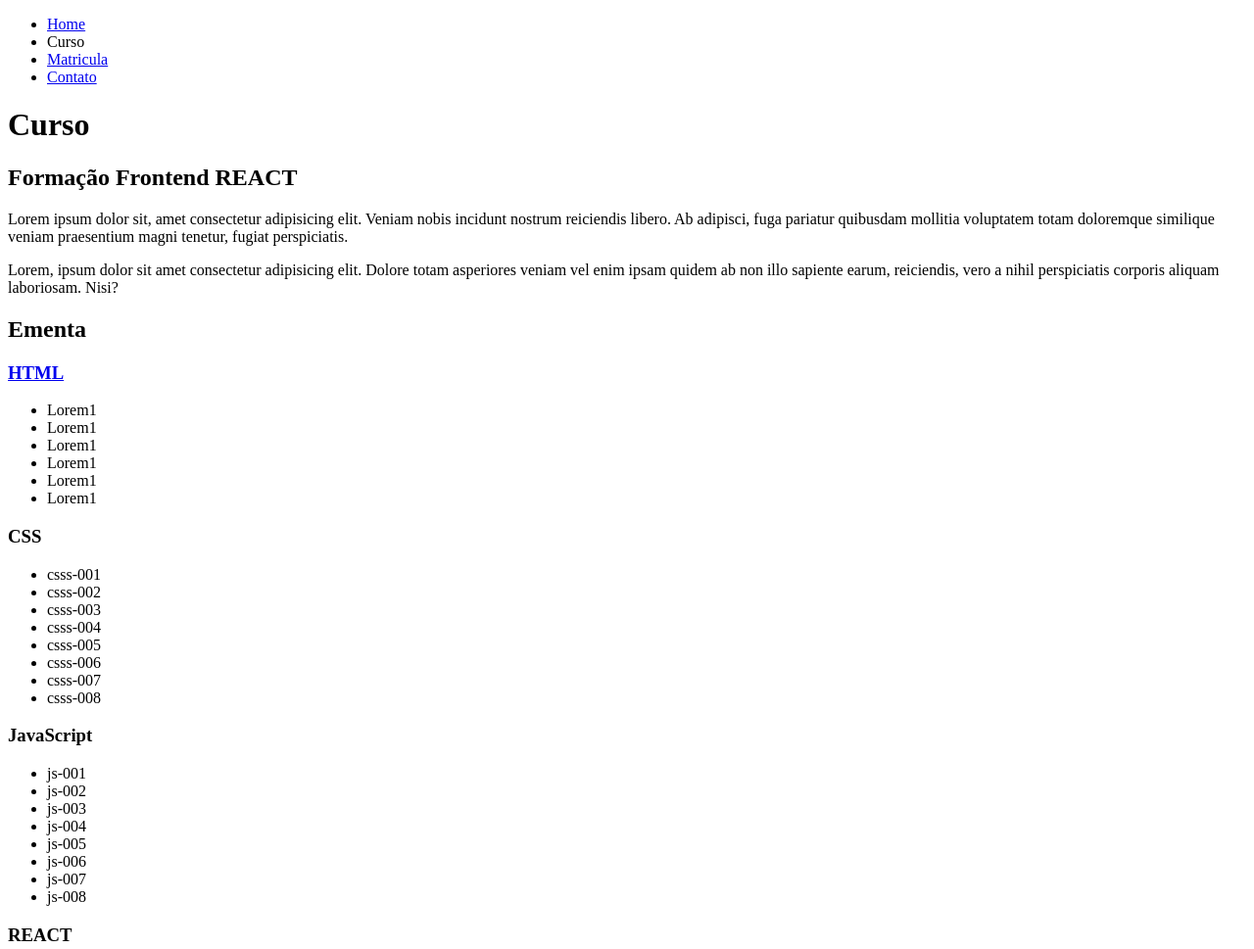
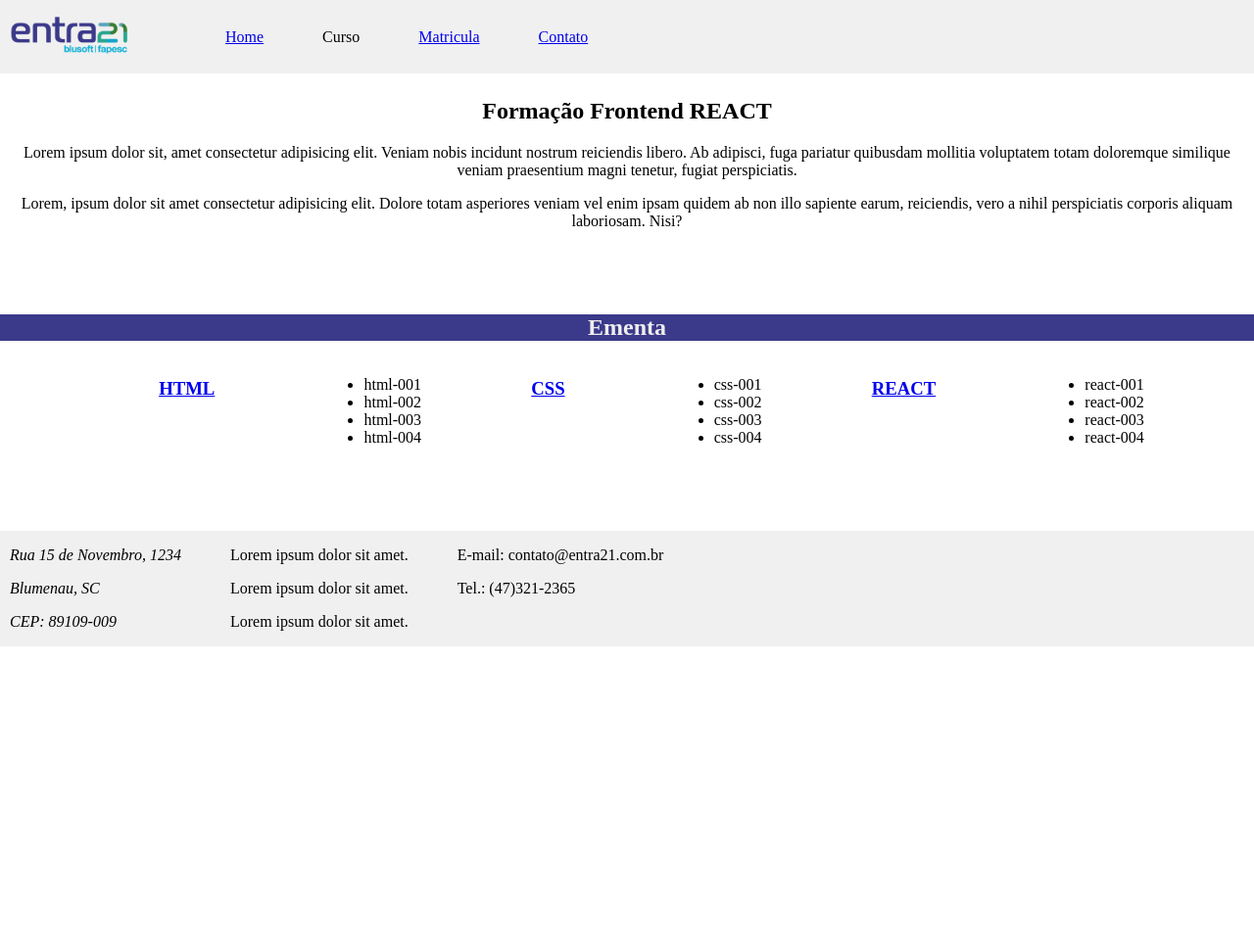
Before and after one commit to freitaslysia/entra21_html, a plain HTML site: page Exercicio002/paginas/curso.html in a window 1280 px wide. Shown: the top 969 px of the page at 98% size. After the commit the page ends 800 px from the top, so only its background shows below. Drawn offline with Linux system fonts and the light colour scheme.

Commit message:
Mais alterações

```diff
--- a/Exercicio002/paginas/curso.html
+++ b/Exercicio002/paginas/curso.html
@@ -1,87 +1,66 @@
 <!DOCTYPE html>
 <html lang="en">
+
 <head>
     <meta charset="UTF-8">
     <meta name="viewport" content="width=device-width, initial-scale=1.0">
-    <title>Document</title>
-    <style>
-        #idContato{
-            display: flex;
-        }
-    </style>
+    <title>Curso</title>
+    <link rel="stylesheet" href="/Exercicio002/style.css">
 </head>
+
 <body>
     <header>
+        <div class="logo">
+            <img src="/Exercicio002/assets/logoEntra21.png">
+        </div>
         <nav>
-            <ul>
+            <ul class="menu">
                 <li><a href="../index.html">Home</a></li>
                 <li>Curso</li>
                 <li><a href="matricula.html">Matricula</a></li>
                 <li><a href="#idContato">Contato</a></li>
             </ul>
         </nav>
-        <h1>Curso</h1>
     </header>
     <main>
         <!-- Descrição do Curso -->
-        <section id="idDescricaoCurso">
+        <section id="DescricaoCurso">
             <h2>Formação Frontend REACT</h2>
             <p>Lorem ipsum dolor sit, amet consectetur adipisicing elit. Veniam nobis incidunt nostrum reiciendis libero. Ab adipisci, fuga pariatur quibusdam mollitia voluptatem totam doloremque similique veniam praesentium magni tenetur, fugiat perspiciatis.</p>
             <p>Lorem, ipsum dolor sit amet consectetur adipisicing elit. Dolore totam asperiores veniam vel enim ipsam quidem ab non illo sapiente earum, reiciendis, vero a nihil perspiciatis corporis aliquam laboriosam. Nisi?</p>
         </section>
         <!-- Descrição da Ementa -->
         <section id="idEmenta">
-           <h2>Ementa</h2>
-           <h3><a target="_blank" href="https://en.wikipedia.org/wiki/HTML">HTML</a></h3>
+            <h2>Ementa</h2>
+            <div class="tabs">
+                <h3><a target="_blank" href="https://en.wikipedia.org/wiki/HTML">HTML</a></h3>
                 <ul>
-                    <li id="html-1" class="topicos">Lorem1</li>
-                    <li id="html-2" class="topicos">Lorem1</li>
-                    <li id="html-3" class="topicos">Lorem1</li>
-                    <li id="html-4" class="topicos">Lorem1</li>
-                    <li id="html-5" class="topicos">Lorem1</li>
-                    <li id="html-6" class="topicos">Lorem1</li>
+                    <li>html-001</li>
+                    <li>html-002</li>
+                    <li>html-003</li>
+                    <li>html-004</li>
                 </ul>
 
-           <h3>CSS</h3>
+                <h3><a target="_blank" href="https://pt.wikipedia.org/wiki/Cascading_Style_Sheets">CSS</a></h3>
                 <ul>
-                    <li id="css-1" class="topicos">csss-001</li>
-                    <li id="css-2" class="topicos">csss-002</li>
-                    <li id="css-3" class="topicos">csss-003</li>
-                    <li id="css-4" class="topicos">csss-004</li>
-                    <li id="css-5" class="topicos">csss-005</li>
-                    <li id="css-6" class="topicos">csss-006</li>
-                    <li id="css-7" class="topicos">csss-007</li>
-                    <li id="css-8" class="topicos">csss-008</li>
+                    <li>css-001</li>
+                    <li>css-002</li>
+                    <li>css-003</li>
+                    <li>css-004</li>
                 </ul>
 
-           <h3>JavaScript</h3>
+                <h3><a target="_blank" href="https://pt.wikipedia.org/wiki/React_(JavaScript)">REACT</a></h3>
                 <ul>
-                    <li class="topicos" id="js-1">js-001</li>
-                    <li class="topicos" id="js-2">js-002</li>
-                    <li class="topicos" id="js-3">js-003</li>
-                    <li class="topicos" id="js-4">js-004</li>
-                    <li class="topicos" id="js-5">js-005</li>
-                    <li class="topicos" id="js-6">js-006</li>
-                    <li class="topicos" id="js-7">js-007</li>
-                    <li class="topicos" id="js-8">js-008</li>
+                    <li>react-001</li>
+                    <li>react-002</li>
+                    <li>react-003</li>
+                    <li>react-004</li>
                 </ul>
 
+            </div>
+        </section>
+    </main>
 
-           <h3>REACT</h3>
-                <ul>
-                    <li class="topicos" id="react-1">react-001</li>
-                    <li class="topicos" id="react-2">react-002</li>
-                    <li class="topicos" id="react-3">react-003</li>
-                    <li class="topicos" id="react-4">react-004</li>
-                    <li class="topicos" id="react-5">react-005</li>
-                    <li class="topicos" id="react-6">react-006</li>
-                </ul>
-
-        </section>
-
-
-
-    </main>
     <footer id="idContato">
         <div>
             <address>
@@ -101,4 +80,5 @@
         </div>
     </footer>
 </body>
+
 </html>
--- /dev/null
+++ b/Exercicio002/style.css
@@ -0,0 +1,89 @@
+
+body {
+  margin: 0;
+  background-color: rgb(255, 255, 255);
+}
+
+header {
+  height: 75px;
+  position: fixed;
+  top: 0;
+  background-color: rgb(240, 240, 240);
+  width: 100%;
+  display: flex;
+  align-items: center;
+}
+.menu {
+  display: flex;
+}
+
+.menu li {
+  list-style: none;
+  margin-left: 60px;
+}
+
+.logo img {
+  width: 120px;
+  padding-left: 10px;
+}
+
+.conteudohome {
+  text-align: center;
+  padding: 80px;
+  font-size: large;
+}
+
+h1 {
+  font-size:2em ;
+}
+
+.credito {
+  padding-top: 10px;
+  padding-bottom: 10px;
+  text-align: center;
+  background-color: rgb(59, 57, 138);
+  color:#eee
+}
+
+figure img {
+  width:384px;
+}
+
+.sobre {
+  text-align: center;
+  padding: 80px;
+  font-size: large;
+}
+
+.matricula {
+  padding: 300px;
+  text-align: center;
+}
+
+#DescricaoCurso {
+  padding-top: 80px;
+  padding-bottom: 50px;
+  text-align: center;
+}
+
+#idEmenta h2{
+  text-align: center;
+  color: #eee;
+  background-color: rgb(59, 57, 138);
+}
+
+.tabs {
+  padding-left: 50px;
+  padding-bottom: 70px;
+  text-align: center;
+  display: flex;
+  justify-content: space-evenly;
+}
+
+footer {
+  padding-left: 10px;
+  display: flex;
+  width: 100%;
+  background-color: rgb(240, 240, 240);
+  gap: 50px;
+}
```
Also changed, not shown: Exercicio002/index.html (+27 -18 lines), Exercicio002/paginas/matricula.html (+7 -8 lines), Exercicio002/assets/desktop-wallpaper-stefan-iordache-your-desired-developer-to-make-your-perfect-responsive-website-web-programming.jpg (added).
